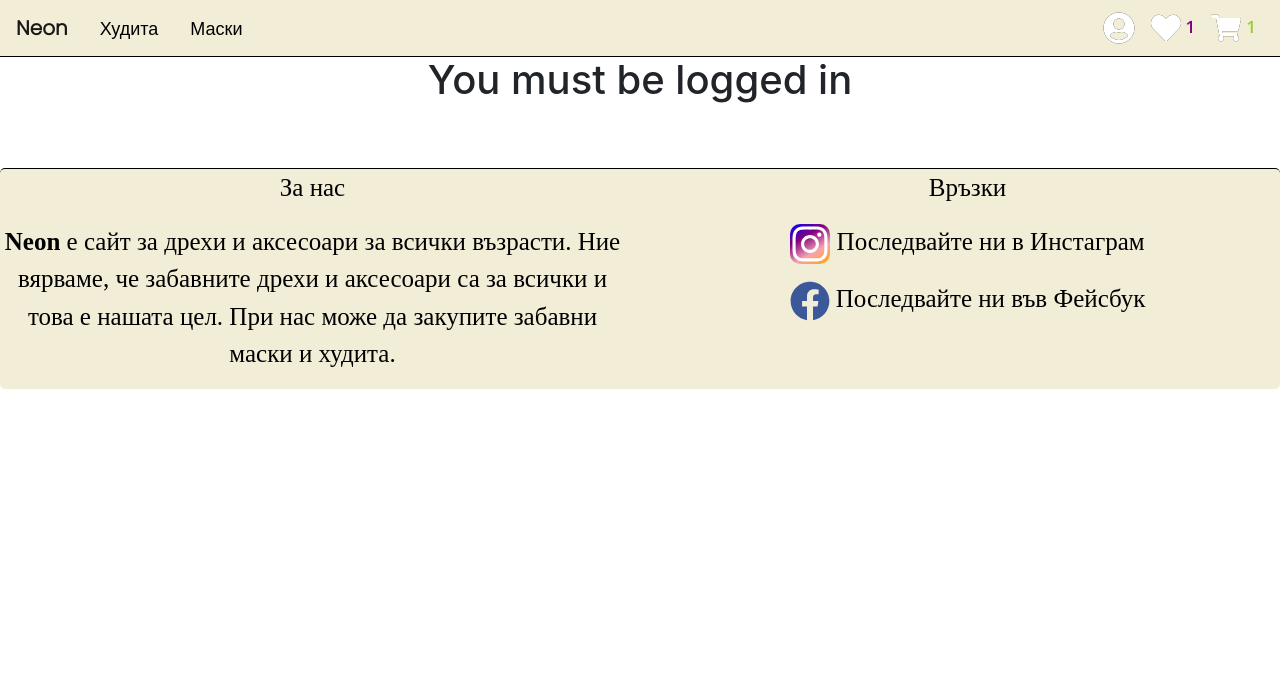
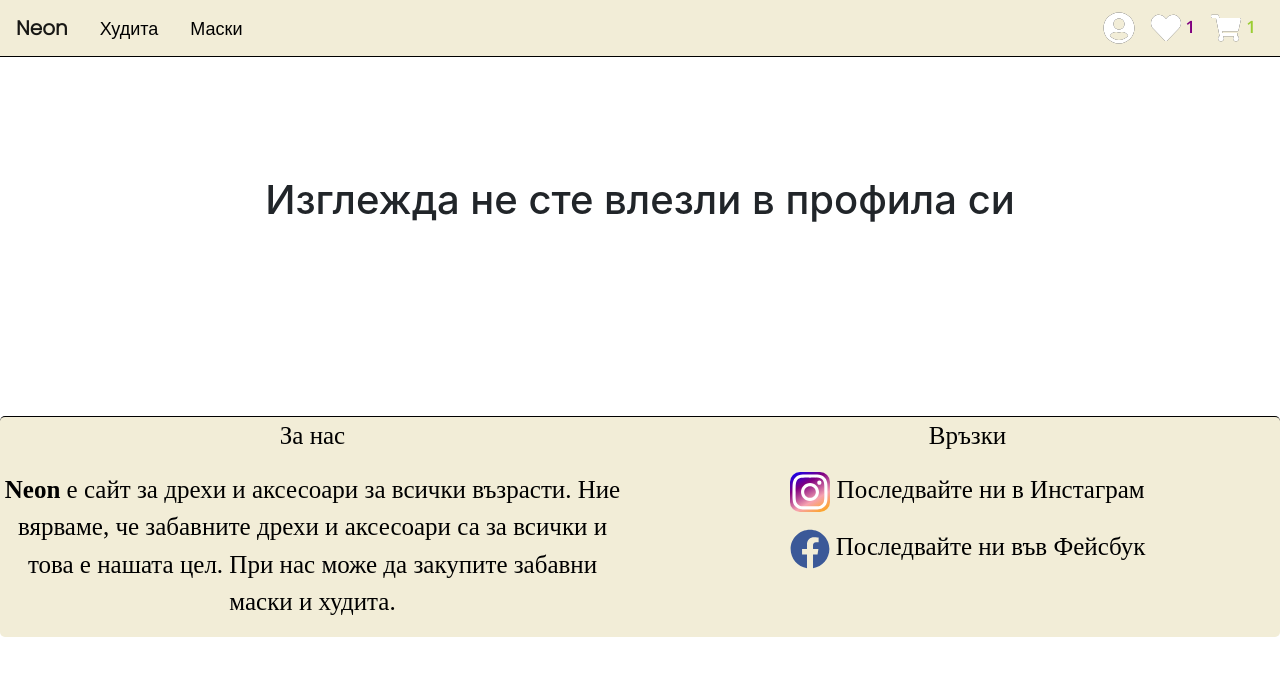
Before and after one commit to MartinYordanov374/WebStore-FullStack-Mockup, a React (Create React App) app: page /ChangePass in a window 1280 px wide. Shown: the top 676 px of the page. Built offline with nearby package versions, Linux system fonts and the light colour scheme; a web font is replaced by a local one.

Commit message:
Added custom youre not logged in message to the changepass page

```diff
--- a/src/Components/ChangePass.js
+++ b/src/Components/ChangePass.js
@@ -85,7 +85,22 @@ export default function ChangePass() {
 
             </div>
                 :
-                <h1>You must be logged in</h1>}
+                <div>
+                <br></br>
+                <br></br>
+                <br></br>
+                <br></br>
+                <br></br>
+                <h1>Изглежда не сте влезли в профила си</h1>
+                <br></br>
+                <br></br>
+                <br></br>
+                <br></br>
+                <br></br>
+
+
+
+                </div>}
             <Footer/>
         </div>
     )
```
